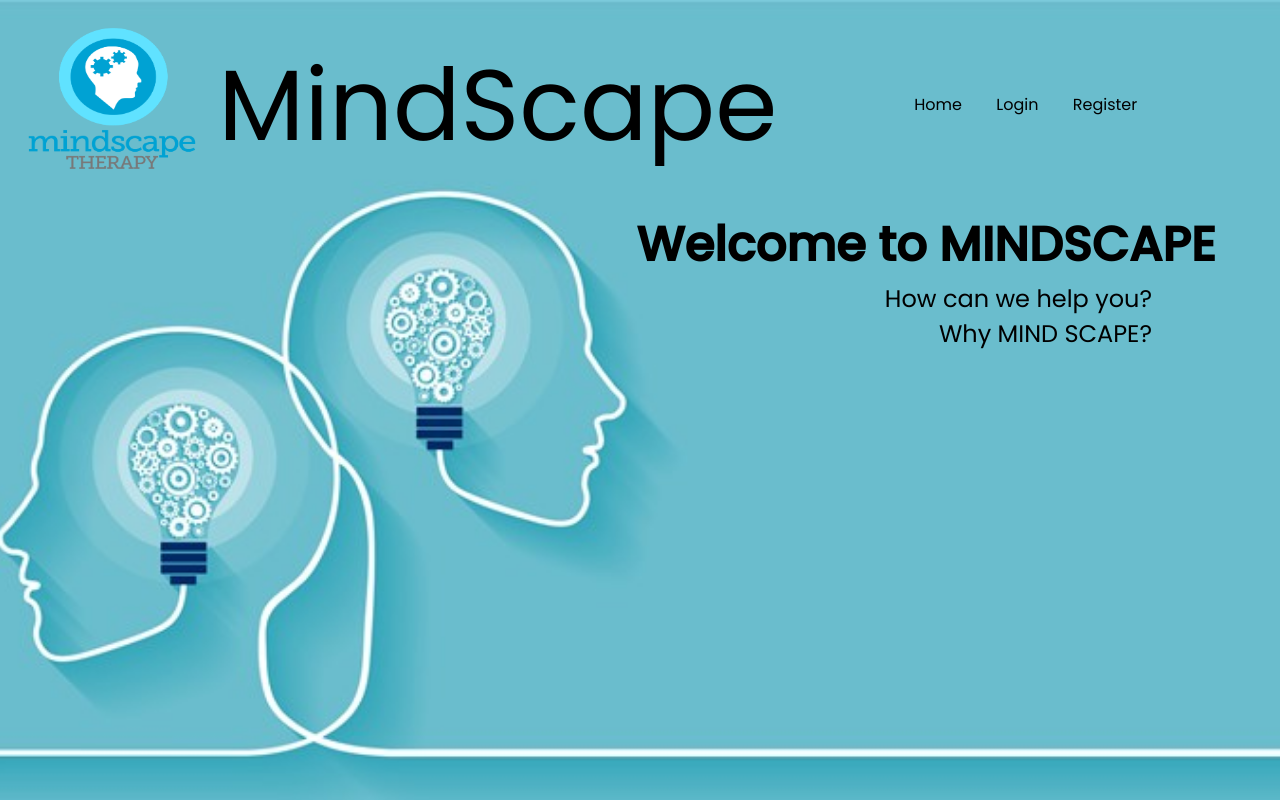
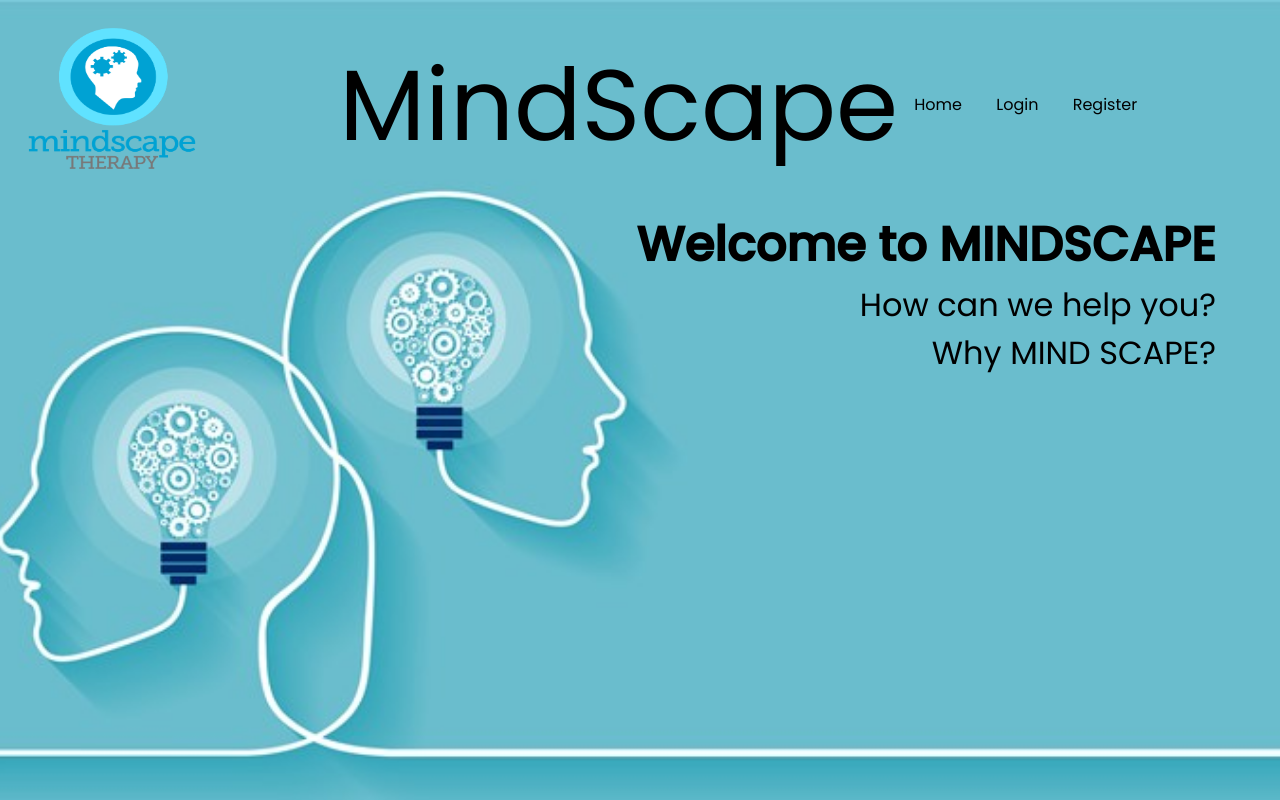
Before and after one commit to yagnasri-ch/MindScape, a React (Create React App) app: page / in a window 1280 px wide. Built offline with nearby package versions, Linux system fonts and the light colour scheme.

Commit message:
adjusted the size

```diff
--- a/src/App.css
+++ b/src/App.css
@@ -46,9 +46,9 @@
  }
 
  .App-Main p {
-  font-size: 150%;
+  font-size: 200%;
   text-align: right;
-  padding-right: 10%;
+  padding-right: 5%;
  }
 
 @keyframes App-logo-spin {
--- a/src/index.css
+++ b/src/index.css
@@ -66,7 +66,7 @@ img {
   color:w;
   font-size: 100px;
   text-align: center;
-  padding-right: 10%;
+  padding-left: 115px;
 
 }
 
```
